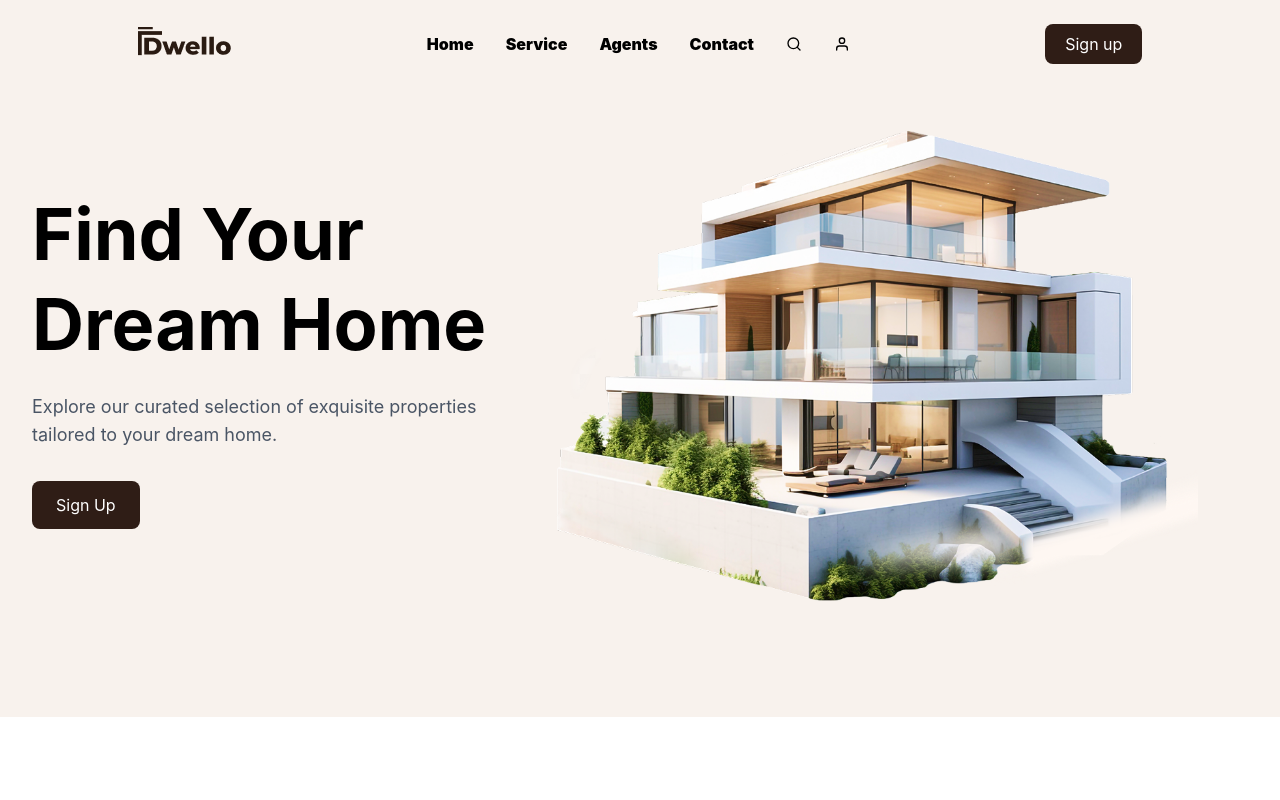
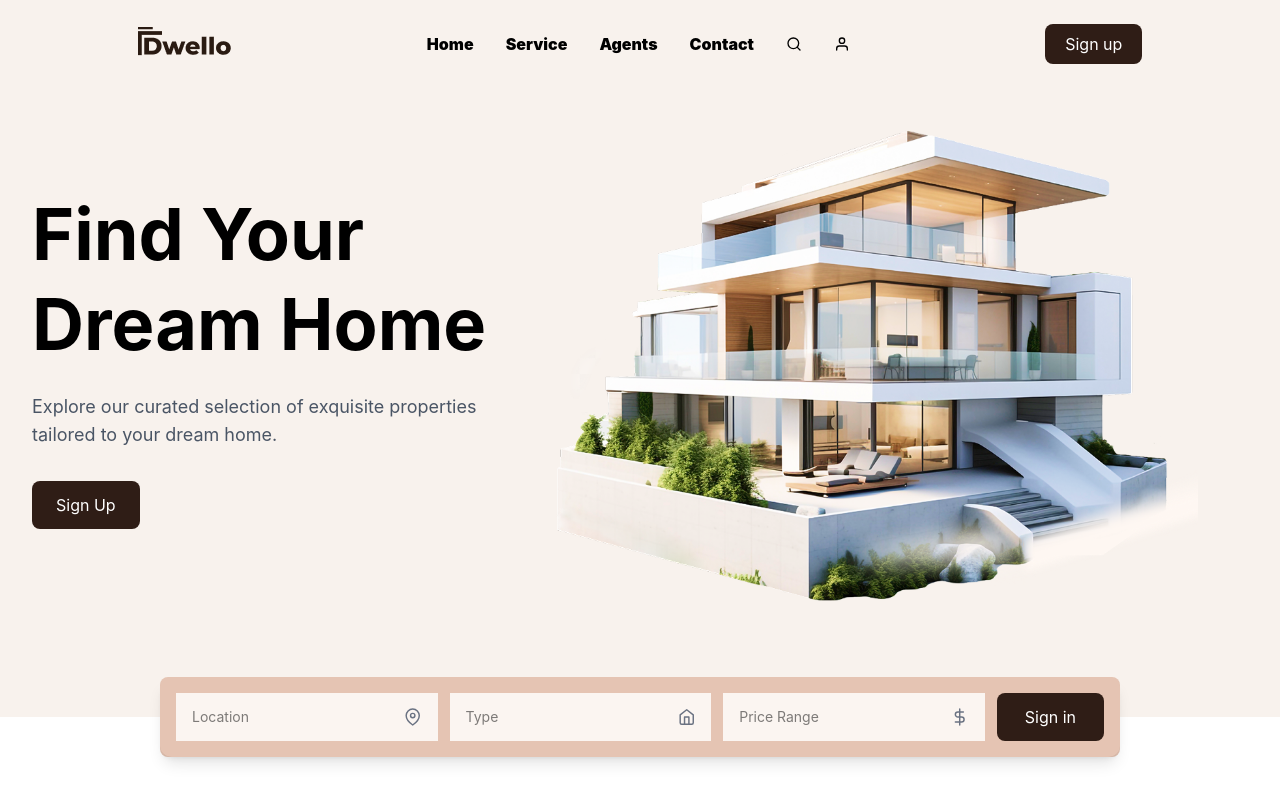
Before and after one commit to bilalmustofa/DeWello-real-estate-website, a React (Vite) app in the folder frontend/: page / in a window 1280 px wide. Built offline with nearby package versions, Linux system fonts and the light colour scheme.

Commit message:
feat:add SearchBar component with layout and styling

```diff
--- a/frontend/src/page/Home.jsx
+++ b/frontend/src/page/Home.jsx
@@ -7,7 +7,9 @@ function Home() {
     <>
       <Header />
       <Hero />
-      <SearchBar />
+      <div className="relative z-10 -mt-5 sm:-mt-8 lg:-mt-16">
+        <SearchBar />
+      </div>
     </>
   )
 }
--- a/frontend/src/sections/searchBar/SearchBar.jsx
+++ b/frontend/src/sections/searchBar/SearchBar.jsx
@@ -1,10 +1,35 @@
+import {FiMapPin, FiHome, FiDollarSign} from "react-icons/fi";
 
 function SearchBar() {
   return (
     <>
+      <section className="bg-[#e5c4b3] w-full max-w-[75%] mx-auto my-6 rounded-lg">
+        <div className="w-full max-w-5xl mx-auto p-4 rounded-xl shadow-lg flex flex-col md:flex-row gap-3">
+          <div className="bg-[#FBF5F1] flex items-center gap-3 flex-1 px-4 py-3">
+            <input type="text" placeholder="Location" className="w-full outline-none text-sm"/>
 
+            <FiMapPin className="text-gray-500" size={20} />
+          </div>
+
+          <div className="bg-[#FBF5F1] flex items-center gap-3 flex-1 px-4 py-3">
+            <input type="text" placeholder="Type"  className="w-full outline-none text-sm"/>
+
+            <FiHome className="text-gray-500" size={20}/>
+          </div>
+
+          <div className="bg-[#FBF5F1] flex items-center gap-3 flex-1 px-4 py-3">
+            <input type="text" placeholder="Price Range" className="w-full outline-none text-sm"/>
+
+            <FiDollarSign className="text-gray-500" size={20}/>
+          </div>
+
+          <div>
+            <button className="gap-2 w-full md:w-auto px-7 py-3 bg-[#2F1D16] text-white rounded-lg hover:bg-[#4A2D22] transition">Sign in</button>
+          </div>
+        </div>
+      </section>
     </>
-  )
+  );
 }
 
-export default SearchBar
+export default SearchBar;
```
